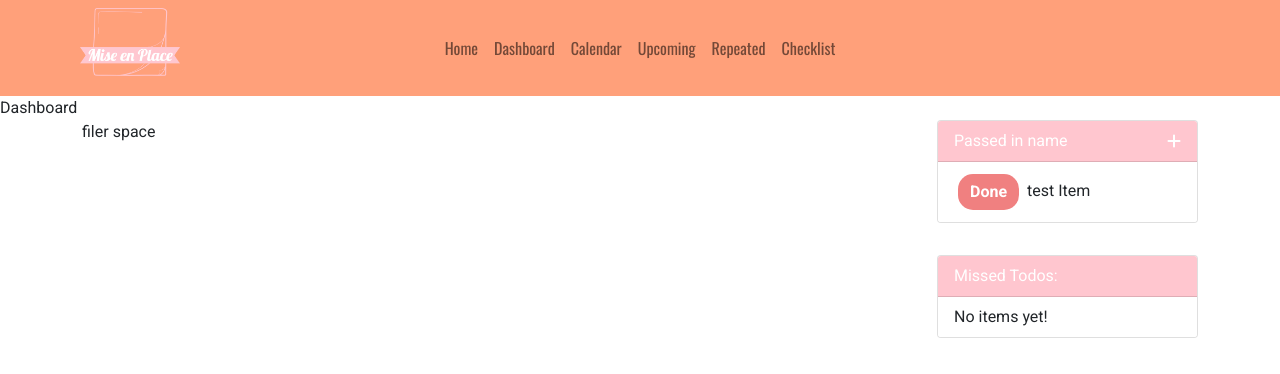
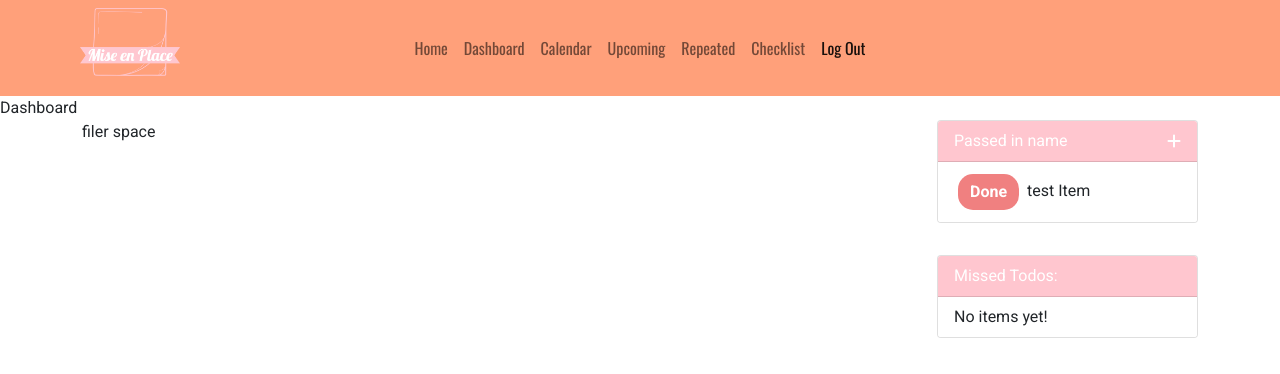
Before and after one commit to jvbridge/mise-en-place-react, a React (Create React App) app in the folder src/client/: page / in a window 1280 px wide. Shown: the top 374 px of the page. Built offline with nearby package versions, Linux system fonts and the light colour scheme; sample sign-in values are in the browser's storage.

Commit message:
logout link

```diff
--- a/src/client/src/components/Homebar/index.tsx
+++ b/src/client/src/components/Homebar/index.tsx
@@ -1,8 +1,18 @@
 import { Navbar, Nav, Container } from 'react-bootstrap';
 import { LinkContainer } from 'react-router-bootstrap';
+import auth from '../../util/auth';
 
 import logo from './mise_en_place_transparent.png';
 function Homebar(/*{ loggedIn }: { loggedIn: boolean }*/) {
+  let logOut;
+
+  if (auth.loggedIn())
+    logOut = (
+      <LinkContainer to={'/'}>
+        <Nav.Link onClick={() => auth.logout()}>Log Out</Nav.Link>
+      </LinkContainer>
+    );
+
   return (
     <Navbar className="justify-content-center">
       <img src={logo} alt="" width="100" height="80" id="logo" />
@@ -26,10 +36,7 @@ function Homebar(/*{ loggedIn }: { loggedIn: boolean }*/) {
           <LinkContainer to={'/Checklist'}>
             <Nav.Link>Checklist</Nav.Link>
           </LinkContainer>
-          {/* Need conditional for logged in
-            <li class="nav-item">
-                <a class="nav-link" id="logout" href="/login">Logout</a>
-            </li> */}
+          {logOut}
         </Nav>
       </Container>
     </Navbar>
```
